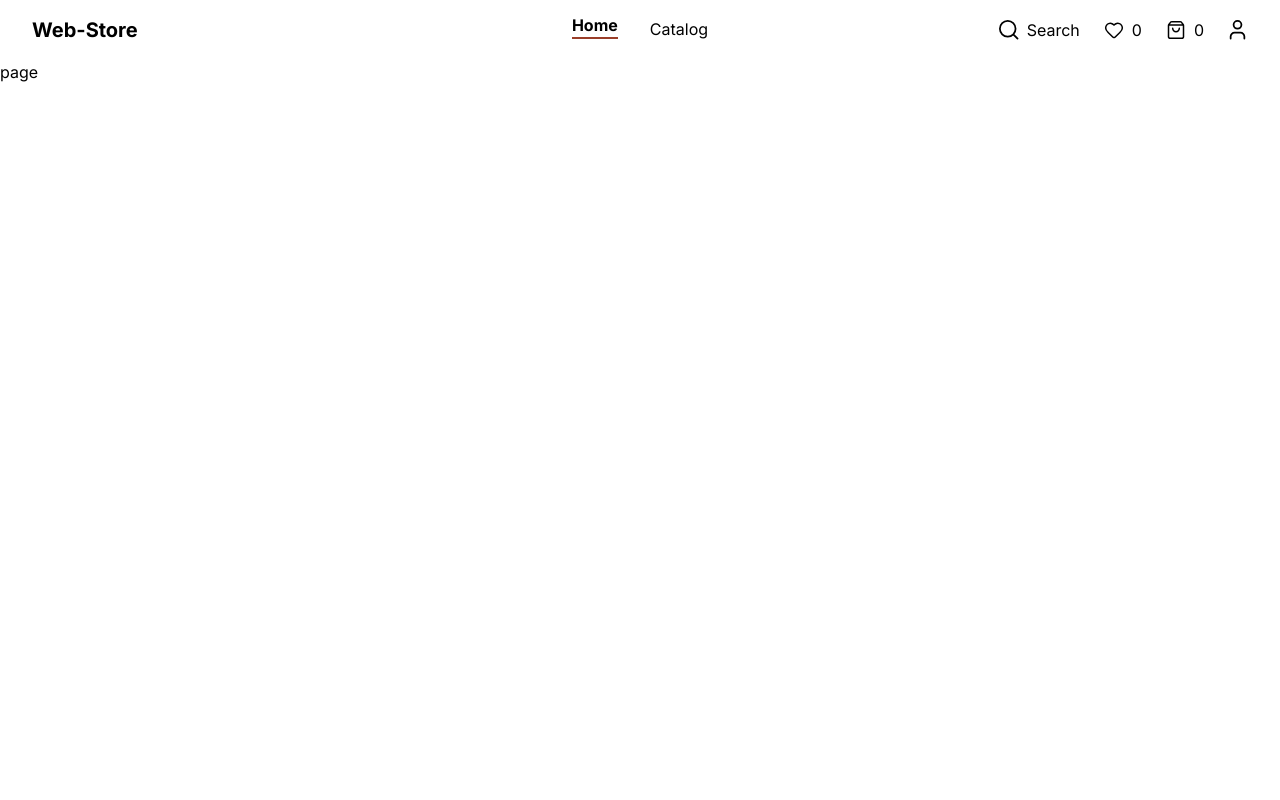
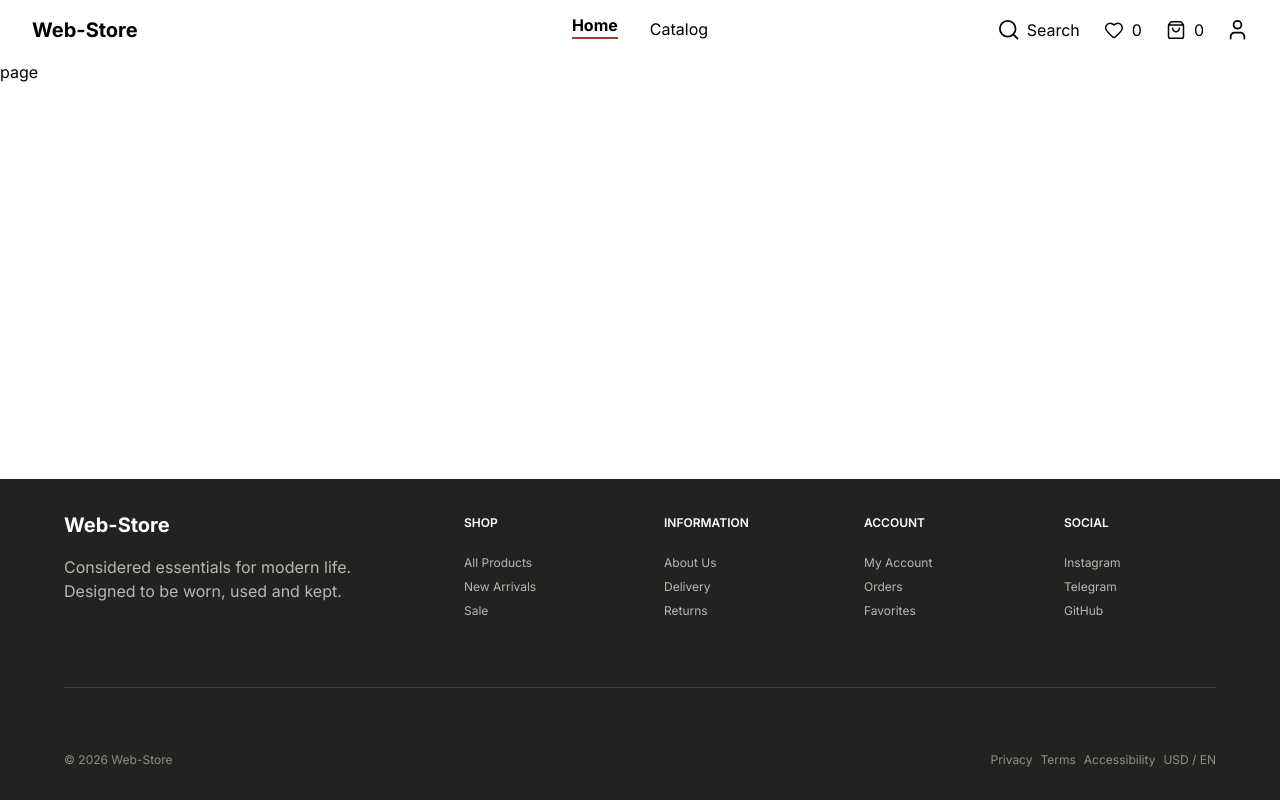
Before and after one commit to amuslimov07/Web-Store, a Next.js app: page / in a window 1280 px wide. Built offline with nearby package versions, Linux system fonts and the light colour scheme.

Commit message:
feat(layout): add store footer

```diff
--- a/src/app/layout.tsx
+++ b/src/app/layout.tsx
@@ -2,6 +2,7 @@ import type { Metadata } from "next";
 import "./globals.css";
 import { Inter } from "next/font/google";
 import Header from "@/components/Header/Header";
+import Footer from "@/components/Footer/Footer";
 
 export const metadata: Metadata = {
   title: "Web-Store",
@@ -14,9 +15,12 @@ const inter = Inter({
 export default function RootLayout({ children }: LayoutProps<"/">) {
   return (
     <html lang="en">
-      <body className={`${inter.className} bg-white`}>
+      <body
+        className={`${inter.className} bg-white min-h-screen flex flex-col`}
+      >
         <Header />
-        {children}
+        <main className="flex-1">{children}</main>
+        <Footer />
       </body>
     </html>
   );
--- /dev/null
+++ b/src/components/Footer/Footer.tsx
@@ -0,0 +1,18 @@
+import FooterLogo from "@/components/FooterLogo/FooterLogo";
+import FooterColumns from "@/components/FooterColumns/FooterColumns";
+import FooterBottom from "@/components/FooterBottom/FooterBottom";
+
+export default function Footer() {
+  return (
+    <footer className="p-8 bg-[#222220] text-white  ">
+      <div className="mx-auto max-w-6xl ">
+        <div className="grid grid-cols-6 gap-12">
+          <FooterLogo />
+          <FooterColumns />
+        </div>
+        <hr className="w-full border-[#42423F] my-16" />
+        <FooterBottom />
+      </div>
+    </footer>
+  );
+}
--- /dev/null
+++ b/src/components/FooterBottom/FooterBottom.tsx
@@ -0,0 +1,24 @@
+import Link from "next/link";
+
+const footerLinks = [
+  { label: "Privacy", href: "/privacy" },
+  { label: "Terms", href: "/terms" },
+  { label: "Accessibility", href: "/accessibility" },
+];
+export default function FooterBottom() {
+  return (
+    <div className="flex justify-between text-[#8E8E89] text-xs">
+      <p>© 2026 Web-Store</p>
+      <div className="flex gap-2">
+        <nav className="flex gap-2">
+          {footerLinks.map((link) => (
+            <Link key={link.href} href={link.href}>
+              {link.label}
+            </Link>
+          ))}
+        </nav>
+        <p>USD / EN</p>
+      </div>
+    </div>
+  );
+}
--- /dev/null
+++ b/src/components/FooterColumns/FooterColumns.tsx
@@ -0,0 +1,56 @@
+import Link from "next/link";
+const footerColumns = [
+  {
+    title: "SHOP",
+    links: [
+      { label: "All Products", href: "/catalog" },
+      { label: "New Arrivals", href: "/new" },
+      { label: "Sale", href: "/sale" },
+    ],
+  },
+  {
+    title: "INFORMATION",
+    links: [
+      { label: "About Us", href: "/about" },
+      { label: "Delivery", href: "/delivery" },
+      { label: "Returns", href: "/returns" },
+    ],
+  },
+  {
+    title: "ACCOUNT",
+    links: [
+      { label: "My Account", href: "/account" },
+      { label: "Orders", href: "/orders" },
+      { label: "Favorites", href: "/favorites" },
+    ],
+  },
+  {
+    title: "SOCIAL",
+    links: [
+      { label: "Instagram", href: "#" },
+      { label: "Telegram", href: "#" },
+      { label: "GitHub", href: "#" },
+    ],
+  },
+];
+export default function FooterColumns() {
+  return footerColumns.map((column) => {
+    return (
+      <div
+        key={column.title}
+        className="flex flex-col gap-4 text-xs leading-loose"
+      >
+        <p className="font-semibold">{column.title}</p>
+        <ul>
+          {column.links.map((link) => {
+            return (
+              <li key={link.label} className="text-[#B8B8B2]">
+                <Link href={link.href}>{link.label}</Link>
+              </li>
+            );
+          })}
+        </ul>
+      </div>
+    );
+  });
+}
--- /dev/null
+++ b/src/components/FooterLogo/FooterLogo.tsx
@@ -0,0 +1,13 @@
+import Logo from "@/components/Logo/Logo";
+
+export default function FooterLogo() {
+  return (
+    <div className="flex flex-col gap-4 col-span-2">
+      <Logo />
+      <p className="text-[#B8B8B2]">
+        Considered essentials for modern life. Designed to be worn, used and
+        kept.
+      </p>
+    </div>
+  );
+}
```
